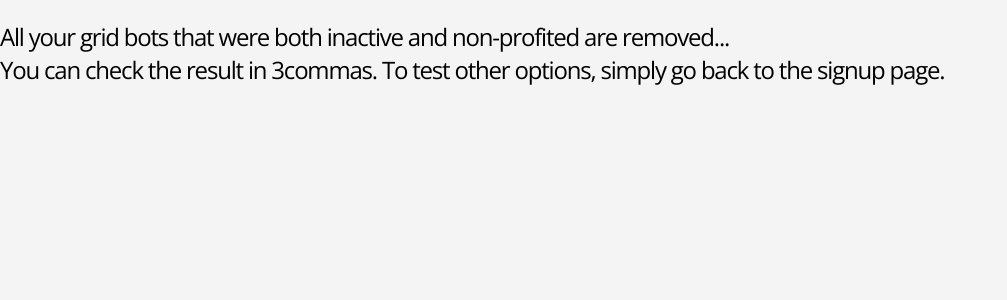
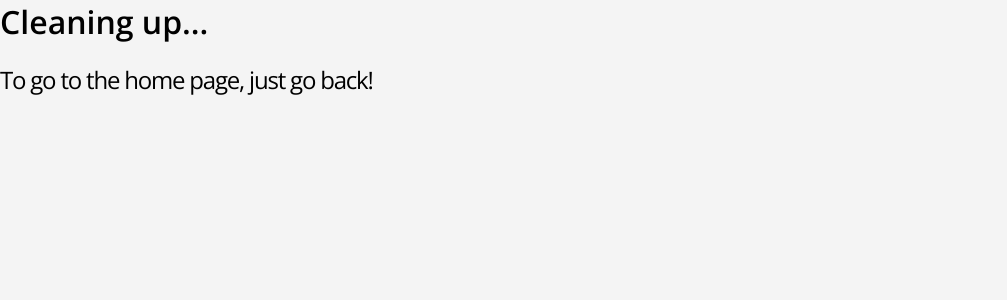
Before and after one commit to Clopas/HYBRID_BOT, a Flask app: template templates/result-cleanup.html in a window 1280 px wide. Shown: the part 50-350 px from the top of the page, without its empty margins (0-1007 px from the left). Run offline with Flask 2, Linux system fonts and the light colour scheme; the template is opened without the code that fills it, so the values that code supplies are empty; parts of the project's set-up code (start-up, migrations or seed data) failed here and were passed over.

Commit message:
now close_all and cleanup and position buttons are operational in the webapp.

```diff
--- a/functions.py
+++ b/functions.py
@@ -346,11 +346,15 @@ def start():
     dca_enable = request_3commas('POST', enable_dca_url.format(bot_id=dca_id()))
     print('\nDCA enabled.\nResponse:\n' + str(dca_enable))
     enabled_grid_list_new.append('dca:' + str(dca_enable['id']))
-    time.sleep(0.1)
+    time.sleep(5)
 
     # ########### Grid bots ############
-
-    entry_price = dca_info()[1]
+    try:
+        entry_price = dca_info()[1]
+    except IndexError:
+        print("There's still no active DCA deal... waiting a bit more...")
+        time.sleep(5)
+        entry_price = dca_info()[1]
 
     # todo: BO and SO1 volumes are redundant but are still needed to calculate the balance. Should find a better way to calculate the balance.
     BOH = entry_price + (entry_price * 0.04)
--- a/templates/result-cleanup.html
+++ b/templates/result-cleanup.html
@@ -1,9 +1,10 @@
 {% extends "layout.html" %}
 
 {% block content %}
+    <h1>
+        Cleaning up...
+    </h1>
     <h2>
-        All your grid bots that were both inactive and non-profited are removed...</br >
-        You can check the result in 3commas.
-        To test other options, simply go back to the signup page.
+        To go to the home page, just go back!
     </h2>
 {% endblock %}
```
Also changed, not shown: templates/result-closeall.html (+5 -2 lines), templates/result-run.html (+5 -2 lines).
